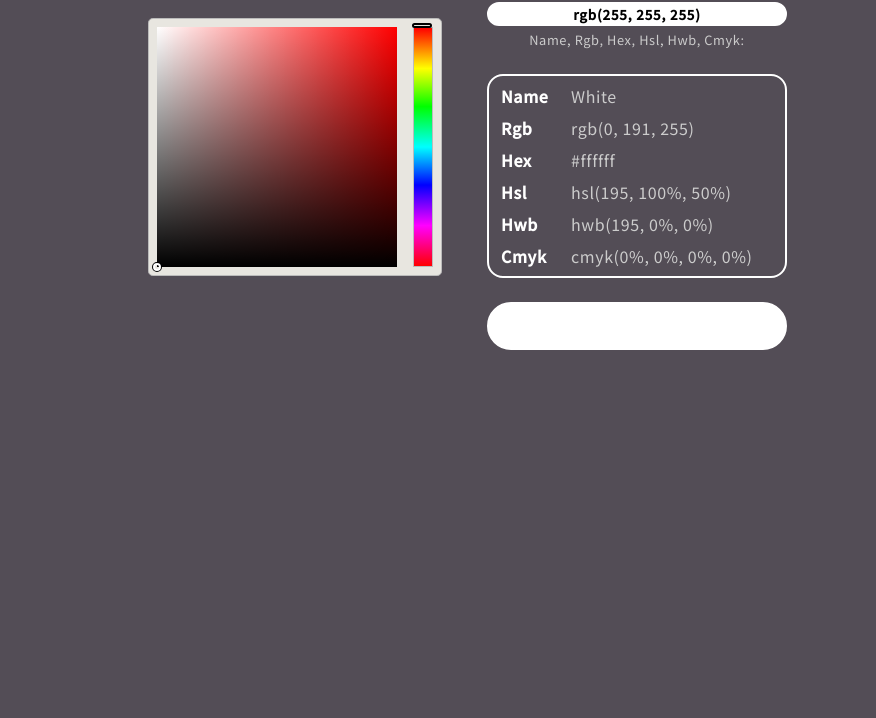
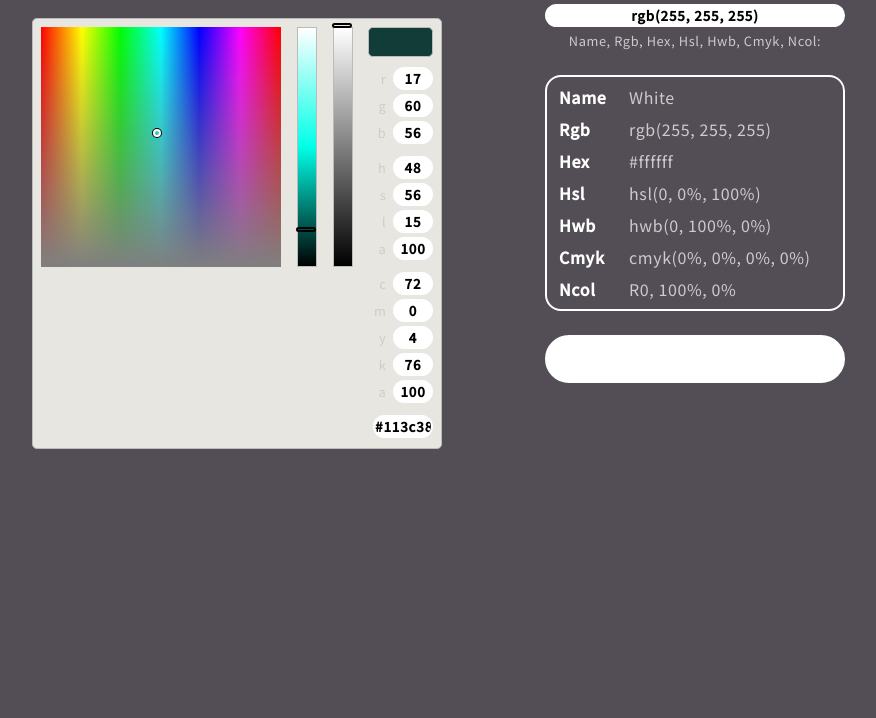
Before and after one commit to cseemannr/color-tool-psd, a plain HTML site: page index.html in a window 1280 px wide. Shown: the part 82-800 px from the top of the page, without its empty margins (174-1050 px from the left). Drawn offline with Linux system fonts and the light colour scheme.

Commit message:
Inicial Color Picker Ok

```diff
--- /dev/null
+++ b/app.js
@@ -0,0 +1,56 @@
+main();
+
+console.log(colorjoe);
+
+function main() {
+  var val = document.getElementById("rgbValue");
+  var hVal = document.getElementById("hslaValue");
+
+  colorjoe.registerExtra("text", function (p, joe, o) {
+    e(p, o.text ? o.text : "text");
+  });
+
+  function e(parent, text) {
+    var elem = document.createElement("div");
+    elem.innerHTML = text;
+    parent.appendChild(elem);
+  }
+
+  colorjoe
+    .hsl("hslPicker", "#113c38", [
+      "alpha",
+      "currentColor",
+      [
+        "fields",
+        {
+          space: "RGB",
+          limit: 255,
+        },
+      ],
+      [
+        "fields",
+        {
+          space: "HSLA",
+          limit: 100,
+        },
+      ],
+      [
+        "fields",
+        {
+          space: "CMYKA",
+          limit: 100,
+        },
+      ],
+      "hex",
+    ])
+    .on("change", function (c) {
+      hVal.innerHTML = "Alpha: " + c.alpha().toFixed(2);
+    })
+    .update();
+
+  document.getElementById("showPicker").onclick = function (e) {
+    e.preventDefault();
+
+    cj.show();
+  };
+}
--- a/index.html
+++ b/index.html
@@ -11,17 +11,15 @@
       href="https://fonts.googleapis.com/css2?family=Lora:wght@400;700&family=Noto+Sans+JP:wght@400;500&display=swap"
       rel="stylesheet"
     />
+    <link rel="stylesheet" href="colorjoe/colorjoe.css" />
     <link rel="stylesheet" href="style.css" />
-    <link rel="stylesheet" href="colorjoe/colorjoe.css" />
     <script src="colorjoe/colorjoe.min.js"></script>
   </head>
   <body>
     <div class="container">
       <h2 class="color-picker-header">Color Picker</h2>
 
-      <div class="color-picker-container">
-        <div class="colorjoe"></div>
-      </div>
+      <div id="hslPicker" class="color-picker-container"></div>
       <h2 class="color-converter-header">Color Converter</h2>
       <div class="color-converter-container">
         <div>
@@ -34,7 +32,7 @@
             onchange="validateColor()"
             onkeydown="submitOnEnter(event)"
           />
-          <label>Name, Rgb, Hex, Hsl, Hwb, Cmyk:</label>
+          <label>Name, Rgb, Hex, Hsl, Hwb, Cmyk, Ncol:</label>
           <div class="resultStrings">
             <div id="error01"></div>
             <table id="resultTable">
@@ -65,10 +63,10 @@
                     cmyk(100%, 25%, 0%, 0%)
                   </td>
                 </tr>
-                <!-- <tr>
+                <tr>
                   <td id="helpncol01" class="color-type">Ncol</td>
                   <td id="ncol01" class="color-code">C25, 0%, 0%</td>
-                </tr> -->
+                </tr>
               </tbody>
             </table>
           </div>
@@ -76,12 +74,9 @@
         <div class="color-converter-box" id="result01"></div>
       </div>
     </div>
-
+    <script src="app.js"></script>
     <script src="colorconv.js"></script>
     <script>
-      //COLOR PICKER
-      const cj = colorjoe.rgb(document.querySelector(".colorjoe"));
-      cj.show();
       // COLOR CONVERTOR
       function convertColor() {
         color = document.getElementById("color01").value;
--- a/style.css
+++ b/style.css
@@ -23,12 +23,9 @@ h2 {
 }
 
 input {
-  display: block;
-  height: 24px;
   border-radius: 16px;
   text-align: center;
-  min-width: 200px;
-  margin-bottom: 12px;
+  margin-bottom: 2px;
   border: solid white 2px;
   color: black;
   font-family: "Noto Sans JP", sans-serif;
@@ -64,9 +61,32 @@ td {
 }
 
 label {
-  color: #ccc;
+  color: #ccc; /* reavaliar */
   font-size: 0.8rem;
 }
+
+.container {
+  display: grid;
+  grid-template-columns: 1fr 1fr;
+  row-gap: 1rem;
+  column-gap: 1rem;
+  max-width: 62.5rem;
+  padding: 2rem;
+  grid-template-areas:
+    "pickerheader convheader"
+    "picker conv";
+}
+
+/* color picker */
+
+.color-picker-header {
+  grid-area: pickerheader;
+}
+#hslPicker {
+  grid-area: picker;
+}
+
+/* color converter */
 
 .converter-input {
   width: 100%;
@@ -113,55 +133,21 @@ label {
   content: "Copied";
 }
 
-.container {
-  display: grid;
-  grid-template-columns: 1fr 1fr;
-  row-gap: 1rem;
-  column-gap: 1rem;
-  max-width: 62.5rem;
-  padding: 2rem;
-  grid-template-areas:
-    "pickerheader convheader"
-    "picker conv";
-}
-
-.sliders-info {
-  position: absolute;
-  text-align: right;
-  bottom: 0;
-  left: -10px;
-  transform: translateX(-100%);
-  font-size: 0.8rem;
-  color: #ccc;
-}
-
-.sliders-info p {
-  margin-top: 18px;
-}
-
-.color-picker-header {
-  grid-area: pickerheader;
-}
-.color-picker-container {
-  position: relative;
-  justify-self: center;
-  grid-area: picker;
-}
 .color-converter-header {
   grid-area: convheader;
 }
-
 .color-converter-container {
   width: 18.75rem;
   justify-self: center;
   grid-area: conv;
 }
-
 .color-converter-box {
   height: 48px;
   border-radius: 24px;
   border: 2px solid white;
 }
+
+/* media queries */
 
 @media (max-width: 48.75em) {
   h2 {
```
